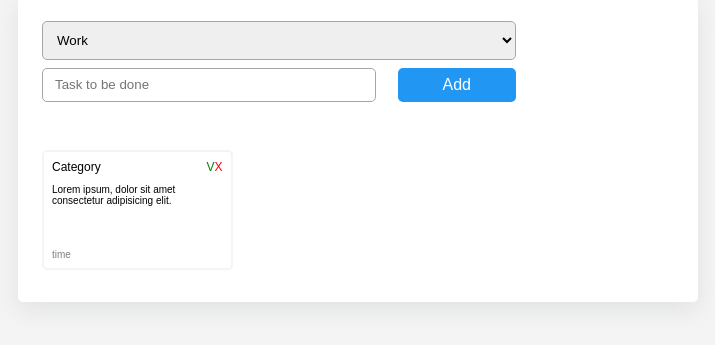
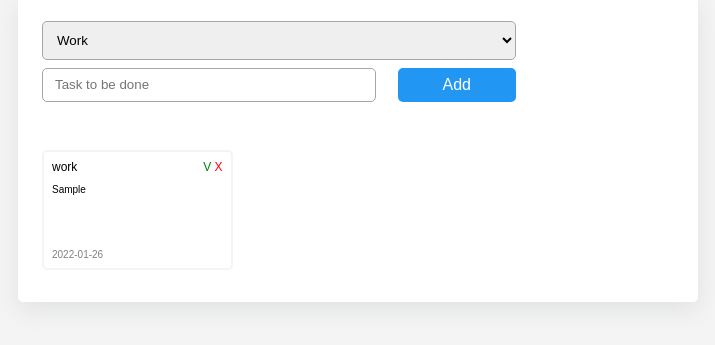
Before and after one commit to rokasandreikenas/todo-list, a plain HTML site: page index.html in a window 1280 px wide. Both pictures are taken after typing "Sample" into the empty fields and a click on the button "Add". Shown: the part 91-436 px from the top of the page, without its empty margins (282-997 px from the left). Drawn offline with Linux system fonts and the light colour scheme; a web font is replaced by a local one.

Commit message:
Add pushing to html and toggling done class

```diff
--- a/index.html
+++ b/index.html
@@ -24,22 +24,7 @@
             <button>Add</button>
           </div>
         </div>
-        <div class="todo-list">
-          <div class="todo">
-            <div>
-              <div class="category">
-                <div>Category</div>
-                <div class="buttons">
-                  <span class="done">V</span><span class="cancel">X</span>
-                </div>
-              </div>
-              <p class="text">
-                Lorem ipsum, dolor sit amet consectetur adipisicing elit.
-              </p>
-            </div>
-            <div class="time">time</div>
-          </div>
-        </div>
+        <div class="todo-list"></div>
       </section>
     </main>
 
--- a/script.js
+++ b/script.js
@@ -1,14 +1,64 @@
 const addButton = document.querySelector(".input-box button");
 const todoList = [];
 
-const pushTodoToHtml = (todo) => {};
+const pushTodoToHtml = (todo) => {
+  const todoListTag = document.querySelector(".todo-list");
+  const divNode = document.createElement("div");
+
+  divNode.setAttribute("class", "todo");
+  divNode.setAttribute("data-key", todo.id); // custom data key
+
+  divNode.innerHTML = `
+    <div>
+      <div class="category">
+        <div>${todo.category}</div>
+        <div class="buttons">
+          <span class="done-button">V</span>
+          <span class="cancel-button">X</span>
+        </div>
+      </div>
+      <p class="text">${todo.text}</p>
+    </div>
+    <div class="time">${getTodaysDate()}</div>
+  `;
+
+  const doneButton = divNode.querySelector(".done-button");
+  doneButton.addEventListener("click", () => doneButtonClickHandler(divNode));
+  const cancelButton = divNode.querySelector(".cancel-button");
+
+  todoListTag.append(divNode);
+};
+
+const doneButtonClickHandler = (todoElement) => {
+  todoElement.classList.toggle("done-item");
+};
+
+const getTodaysDate = () => {
+  const today = new Date();
+  const years = today.getFullYear();
+  let month = today.getMonth() + 1;
+  let day = today.getDate();
+
+  month = addZeroBeforeNumber(month);
+  day = addZeroBeforeNumber(day);
+
+  return `${years}-${month}-${day}`;
+};
+
+const addZeroBeforeNumber = (number) => {
+  return number <= 9 ? `0${number}` : number;
+};
 
 const handleAddTodoItem = () => {
   const selectInput = document.querySelector("#categories");
   const textInput = document.querySelector("input[name=text]");
 
   if (textInput.value.length >= 3) {
-    const todo = textInput.value;
+    const todo = {
+      text: textInput.value,
+      category: selectInput.value,
+      id: new Date().valueOf(),
+    };
 
     todoList.push(todo);
     pushTodoToHtml(todo);
--- a/styles.scss
+++ b/styles.scss
@@ -7,6 +7,8 @@ $input-border: #a6a6a6;
 $border-radius: 5px;
 $btn-color: #2196f3;
 $btn-color-hover: #1769aa;
+$success-color-border: #90dd99;
+$success-color-bg: #e8f8ea;
 
 html * {
   font-family: $font;
@@ -93,11 +95,11 @@ select {
       font-size: 12px;
 
       .buttons {
-        .done {
+        .done-button {
           color: green;
         }
 
-        .cancel {
+        .cancel-button {
           color: red;
         }
       }
@@ -113,3 +115,8 @@ select {
     }
   }
 }
+
+.done-item {
+  background-color: $success-color-bg;
+  border-color: $success-color-border !important;
+}
```
Also changed, not shown: styles.css, 1 other file.
